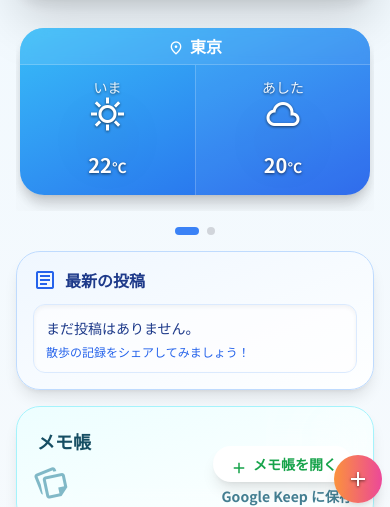
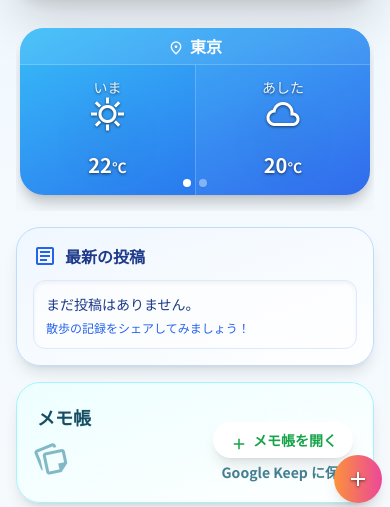
Before and after one commit to Yadon987/tekumemo, a Rails app: page / in a window 390 px wide. Shown: the part 276-783 px from the top of the page. Run offline with Rails 7, Linux system fonts and the light colour scheme; the visitor is signed in with stand-in values (Sample User, id 1); data that the repository does not hold is empty; style sheets or scripts are compiled from the project's sources.

Commit message:
fix: カルーセルインジケーターの視認性向上と配置調整
- インジケーターの配色を青から白ベースに変更し、青いカード上での視認性を改善
- インジケーターの位置を bottom-6 に調整し、カード下端との余白を確保
- JSコントローラーのクラス切り替えロジックを新しい配色に対応

```diff
--- a/app/javascript/controllers/carousel_controller.js
+++ b/app/javascript/controllers/carousel_controller.js
@@ -78,11 +78,11 @@ export default class extends Controller {
     updateIndicators() {
         this.indicatorTargets.forEach((indicator, index) => {
             if (index === this.currentIndex) {
-                indicator.classList.add("bg-blue-500", "w-6")
-                indicator.classList.remove("bg-gray-300", "w-2")
+                indicator.classList.add("bg-white", "w-6")
+                indicator.classList.remove("bg-white/40", "w-2")
             } else {
-                indicator.classList.add("bg-gray-300", "w-2")
-                indicator.classList.remove("bg-blue-500", "w-6")
+                indicator.classList.add("bg-white/40", "w-2")
+                indicator.classList.remove("bg-white", "w-6")
             }
         })
     }
--- a/app/views/home/index.html.erb
+++ b/app/views/home/index.html.erb
@@ -171,9 +171,9 @@
     </div>
 
     <!-- インジケーター（スマホのみ表示） -->
-    <div class="flex justify-center space-x-2 mt-4 sm:hidden">
-      <div data-carousel-target="indicator" class="h-2 w-6 bg-blue-500 rounded-full transition-all duration-300"></div>
-      <div data-carousel-target="indicator" class="h-2 w-2 bg-gray-300 rounded-full transition-all duration-300"></div>
+    <div class="absolute bottom-6 left-0 right-0 flex justify-center space-x-2 sm:hidden z-10 pointer-events-none">
+      <button type="button" data-action="carousel#scrollToSlide" data-index="0" data-carousel-target="indicator" class="w-2 h-2 rounded-full bg-white transition-all duration-300 shadow-sm pointer-events-auto"></button>
+      <button type="button" data-action="carousel#scrollToSlide" data-index="1" data-carousel-target="indicator" class="w-2 h-2 rounded-full bg-white/40 transition-all duration-300 hover:bg-white/60 shadow-sm pointer-events-auto"></button>
     </div>
   </div>
 
```
